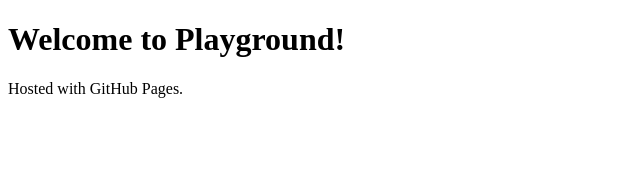
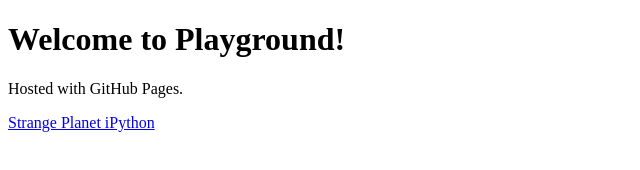
Before and after one commit to jaxxstone/jaxxstone.github.io, a plain HTML site: page index.html in a window 1280 px wide. Shown: the whole page, without its empty margins (0-640 px from the left). Drawn offline with Linux system fonts and the light colour scheme.

Commit message:
added nbviewer.ipython.org
http://softwarerecs.stackexchange.com/questions/18793/upload-ipython-notebook-directly-to-github

```diff
--- a/index.html
+++ b/index.html
@@ -3,5 +3,6 @@
 <body>
 <h1>Welcome to Playground!</h1>
 <p>Hosted with GitHub Pages.</p>
+<a href="http://nbviewer.jupyter.org/github/jaxxstone/jaxxstone.github.io/tree/master/">Strange Planet iPython</a>
 </body>
 </html>
```
